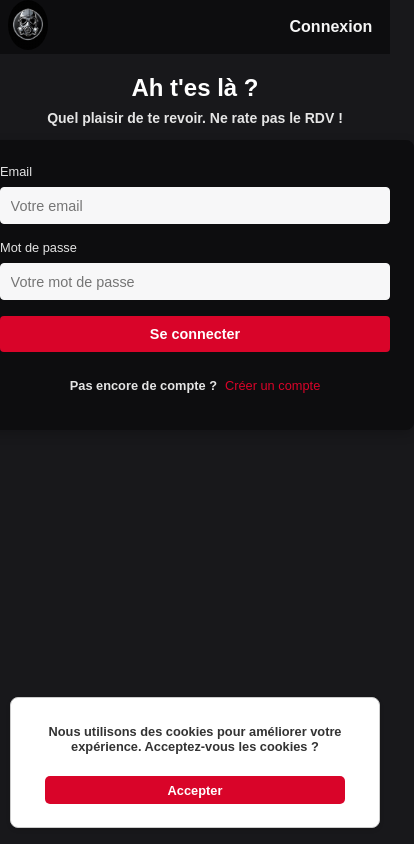
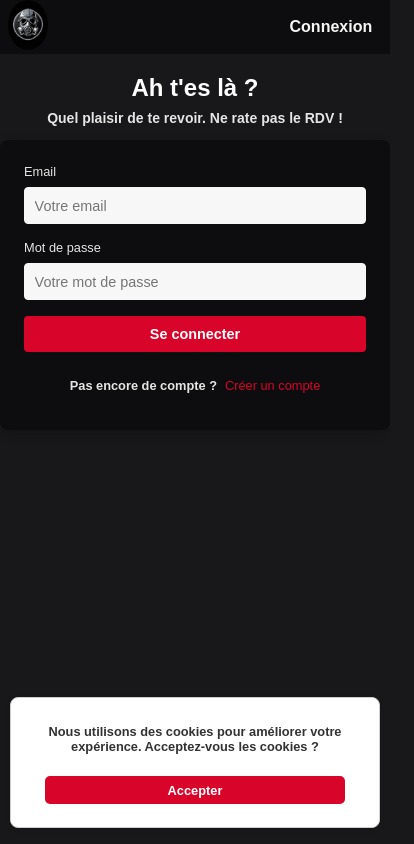
Before and after one commit to 7S-Coder/MyJTV, a React (Vite) app: page /login in a window 390 px wide. Shown: the whole page, 414 px wide, since content can reach past the window. Built offline with nearby package versions, Linux system fonts and the light colour scheme; no server answers.

Commit message:
update responsive

```diff
--- a/src/css/Home.scss
+++ b/src/css/Home.scss
@@ -61,6 +61,11 @@
         }
     }
 
+    .auth-form {
+        padding: 0 10px; /* Réduit le padding pour les petits écrans */
+        box-sizing: border-box; /* Inclut le padding dans la largeur/hauteur totale */
+    }
+
     Footer {
         display: none !important; /* Cache le footer */
     }
```
